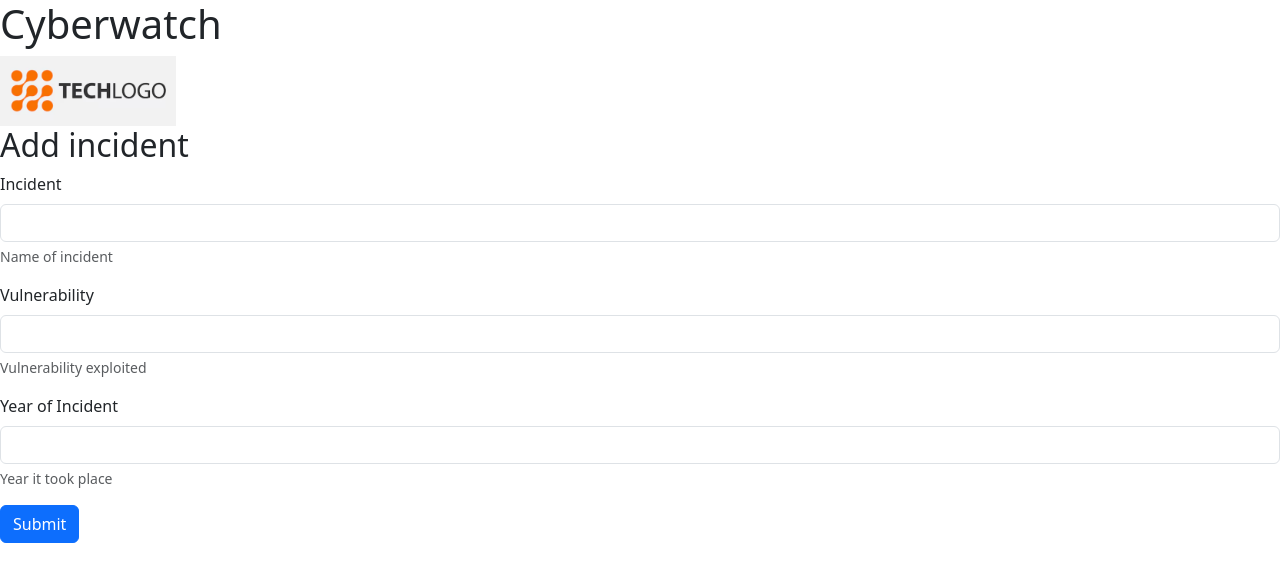
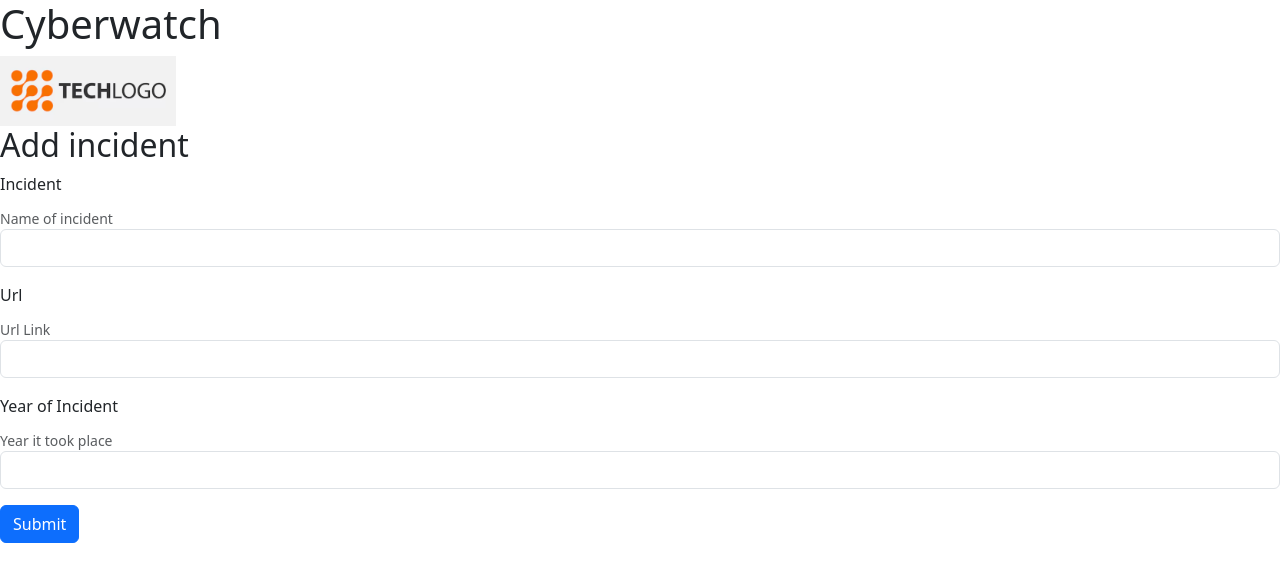
Before and after one commit to Macarthur-Anglican-School/Cyberwatch_temp, a Flask app: page /add-incident in a window 1280 px wide. Shown: the top 582 px of the page. Run offline with Flask 3, Linux system fonts and the light colour scheme.

Commit message:
Form sorta works but it doesn't connect to database yet

```diff
--- a/app.py
+++ b/app.py
@@ -44,4 +44,43 @@ def add_incident_page():
 
     return render_template('add-incident.html')
 
-app.run(debug=True, reloader_type='stat', port=3000)
+
+# @app.route('/add-incident', methods=['GET'])
+# def show_form():
+#         return render_template('index.html', )
+
+# @app.route('/add-incident', methods=['POST'])
+# def add_incident():
+#     Incident = request.form['Incident']
+#     Vulnerability = request.form['Vulnerability']
+#     Year = request.form['Year']
+
+#     insert_statement = '''
+#         INSERT INTO incidents (Incident, Vulnerability, URL, Year)
+#         VALUES ('{}','{}', '{}', {});
+#     '''.format(Incident, Vulnerability, URL, Year)
+
+#     return redirect(url_for('base'))
+
+@app.route('/add-incident/<vul_id>', methods=['GET', 'POST'])
+def add_incident(vul_id):
+    if request.method == 'GET':
+        with engine.connect() as connection:
+            vulname_query = text("SELECT vul_name FROM vulnerabilites WHERE id = {}".format(vul_id))
+            vulname_result = connection.execute(vulname_query, {vul_id}).fetchall()
+        return render_template("add-incident.html", vul_id=vul_id, vul_name=vulname_result[0])
+
+    if request.method == 'POST':
+        inc_name = request.form['inc_name']
+        inc_url = request.form['inc_url']
+        inc_year = request.form['inc_year']
+        vul_id = request.form['vul_id']
+
+        with engine.connect() as connection:
+            form_query = text(f"INSERT INTO incidents (inc_name, inc_url, inc_year, vul_id)' "f"VALUES ('{inc_name}', '{inc_url}', '{inc_year}', '{vul_id}');")
+            connection.execute(form_query)
+            connection.commit()
+
+        return redirect(url_for('incidents', vul_id = vul_id))
+
+app.run(debug=True, reloader_type='stat', port=5000)
--- a/templates/add-incident.html
+++ b/templates/add-incident.html
@@ -8,18 +8,19 @@ Add incident
 <form action = "/add-incident" method="POST">
     <div class="mb-3">
         <label for="add_incident" class="form-label">Incident</label>
-        <input type="incident" class="form-control" id="add_incident">
         <div id="incidentHelp" class="form-text">Name of incident</div>
+        <input type="incident" class="form-control" name="Incident" id="add_incident">
     </div>
     <div class="mb-3">
-        <label for="TypeIncident" class="form-label">Vulnerability</label>
-        <input type="vulnerability" class="form-control" id="TypeIncident">
-        <div id="VulnerabilityType" class="form-text">Vulnerability exploited</div>
+        <label for="TypeUrl" class="form-label">Url</label>
+        <div id="UrlType" class="form-text">Url Link</div>
+        <input type="url" class="form-control" name="URL" id="TypeUrl">
     </div>
+
     <div class="mb-3">
         <label for="add_year" class="form-label">Year of Incident</label>
-        <input type="year" class="form-control" id="add_year">
         <div id="IncidentYear" class="form-text">Year it took place</div>
+        <input type="year" class="form-control" name="Year" id="add_year">
     </div>
     <button type="submit" class="btn btn-primary">Submit</button>
 </form>
--- a/templates/incidents.html
+++ b/templates/incidents.html
@@ -20,7 +20,7 @@
     {% endfor %}
 
 </div>
-<a class="btn" href="/add-incident">add incident</a>
+<a class="btn btn-primary" href="/add-incident">add incident</a>
 {% endblock %}
 
 <!-- Use a for loop to display the incidents that match the vulnerability. -->
```
